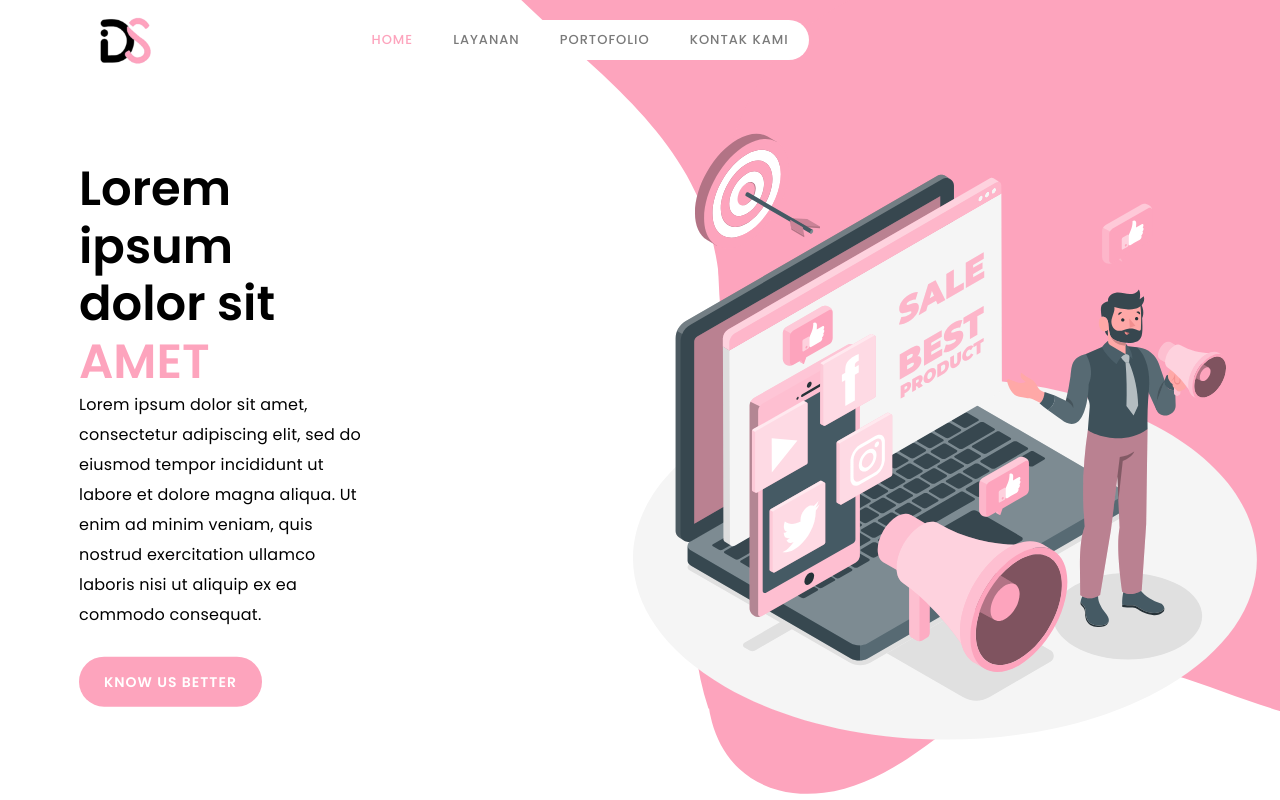
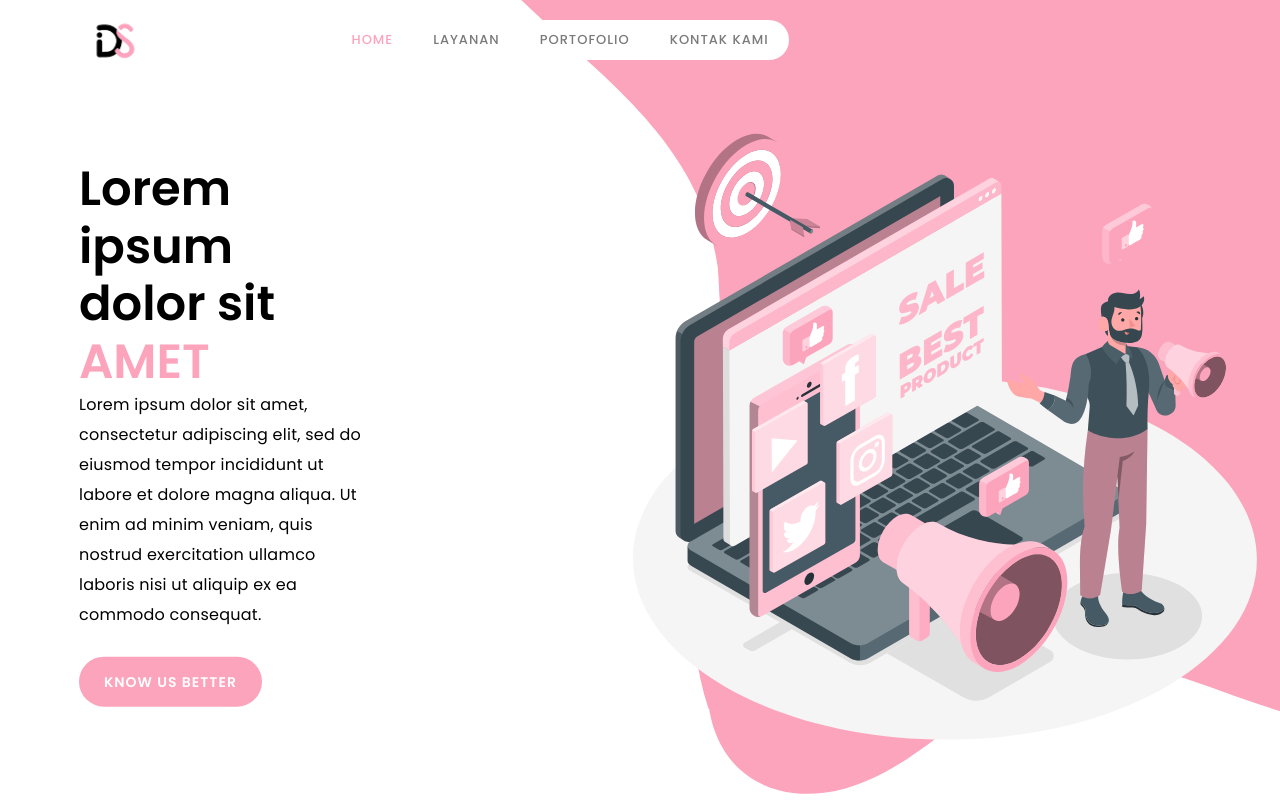
Before and after one commit to reybach/dreamstored.github.io, a plain HTML site: page index.html in a window 1280 px wide. Shown: the top 800 px of the page. Drawn offline with Linux system fonts and the light colour scheme.

Commit message:
Update index.html

```diff
--- a/index.html
+++ b/index.html
@@ -33,7 +33,7 @@
                     <nav class="main-nav">
                         <!-- ***** Logo Start ***** -->
                         <a href="index.html" class="logo">
-                                <img src="assets/images/Log.png" style="width: 80px; height: 8  s0px;"/>
+                                <img src="assets/images/log.png" style="width: 60px; height: 60px;"/>
                         </a>
                         <!-- ***** Logo End ***** -->
                         <!-- ***** Menu Start ***** -->
```
